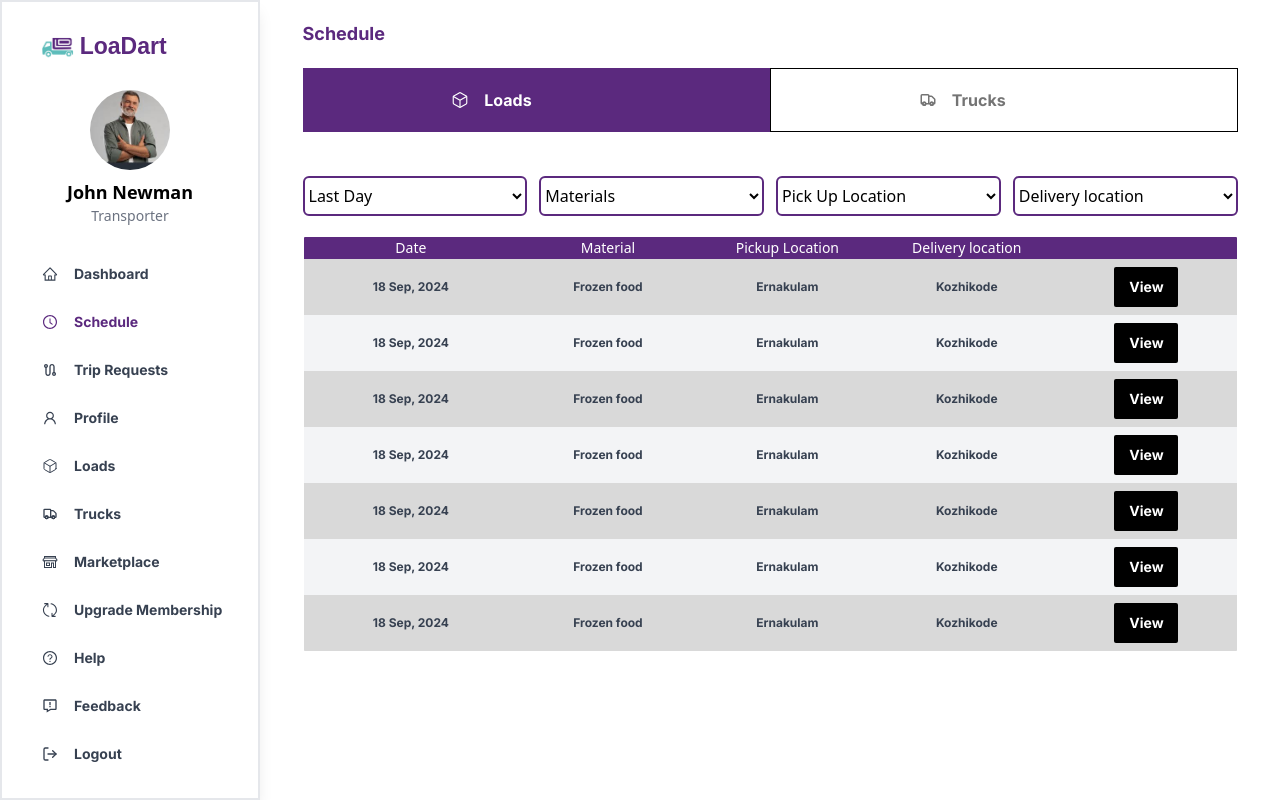
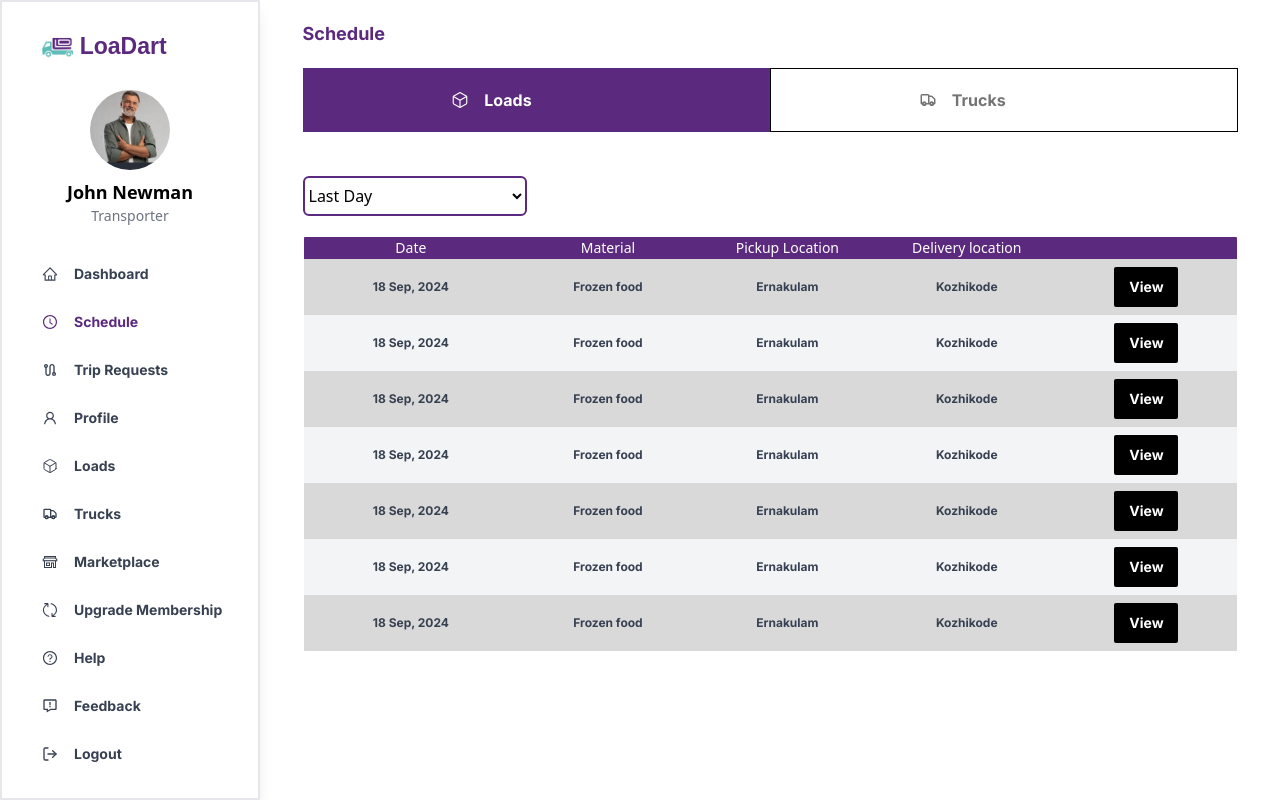
Before and after one commit to nihalmohd/LoaDart, a React (Vite) app: page /Transpoter/Dashboard in a window 1280 px wide. Both pictures are taken after a click on the link "Schedule". Built offline with nearby package versions, Linux system fonts and the light colour scheme.

Commit message:
is the schedule page bug fixed

```diff
--- a/src/assets/components/Transpoter/Schedule/Load/ScheduleLoadTable.jsx
+++ b/src/assets/components/Transpoter/Schedule/Load/ScheduleLoadTable.jsx
@@ -14,63 +14,7 @@ const ScheduleLoadTable = () => {
                     <option value="Last Year">Last Year</option>
                     </select>
                 </div>
-                <div className="w-full h-10 border-2 border-[#5B297E] rounded-md mt-5 felx justify-center items-center">
-                    <select name="" id="" className='bg-transparent w-full h-full flex justify-center items-center focus:outline-none '>
-                    <option value="">Materials</option>
-                          <option value="Auto Parts">Auto Parts</option>
-                          <option value="Bardana Jute">Bardana Jute</option>
-                          <option value="Building materials">Building materials</option>
-                          <option value="Cement">Cement</option>
-                          <option value="Chemicals">Chemicals</option>
-                          <option value="Coal and Ash">Coal and Ash</option>
-                          <option value="Container">Container</option>
-                          <option value="Cotten">Cotten</option>
-                          <option value="Cotton Seed">Cotton Seed</option>
-                          <option value="Electronics Consumer Durables">Electronics Consumer Durables</option>
-                          <option value="Fertilizers">Fertilizers</option>
-                          <option value="Fruits and Vegetables">Fruits and Vegetables</option>
-                          <option value="Furniture and Wood Products">Furniture and Wood Products</option>
-                          <option value="House Hold Goods">House Hold Goods</option>
-                          <option value="Industrial Equipments">Industrial Equipments</option>
-                          <option value="Iron Sheets or Bars or Scraps">Iron Sheets or Bars or Scraps</option>
-                          <option value="Liquids in Drums">Liquids in Drums</option>
-                          <option value="Liquids or Oil">Liquids or Oil</option>
-                          <option value="Machinery new">Machinery new</option>
-                          <option value="Machinery old">Machinery old</option>
-                          <option value="Medicals">Medicals</option>
-                          <option value="Metals">Metals</option>
-                          <option value="Mill Jute Oil">Mill Jute Oil</option>
-                          <option value="others">Others</option>
-                          <option value="Packaging & Containers">Packaging & Containers</option>
-                          <option value="Packed Food">Packed Food</option>
-                          <option value="Pen">Pen</option>
-                          <option value="Plastic">Plastic</option>
-                          <option value="Plastic Pipes Or Other products">Plastic Pipes Or Other Products</option>
-                          <option value="Powder Bages">Powder Bags</option>
-                          <option value="Printed Books or Paper Rolls">Printed Books or Paper Rolls</option>
-                          <option value="Refrigerated goods">Refrigerated Goods</option>
-                          <option value="Rice or wheat or Agriculture Products">Rice, Wheat, or Agriculture Products</option>
-                          <option value="Scrap">Scrap</option>
-                          <option value="Spices">Spices</option>
-                          <option value="Textails">Textiles</option>
-                          <option value="Tyre and Rubber Products">Tyre and Rubber Products</option>
-                          <option value="Vehicles or Car">Vehicles or Car</option>
-                    </select>
-                </div>
-                <div className="w-full h-10 border-2 border-[#5B297E] rounded-md mt-5 felx justify-center items-center">
-                    <select name="" id="" className='bg-transparent w-full h-full flex justify-center items-center focus:outline-none '>
-                    <option value="">Pick Up Location</option>
-                    <option value="Erankulam">Eranakulam</option>
 
-                    </select>
-                </div>
-                <div className="w-full h-10 border-2 border-[#5B297E] rounded-md mt-5 felx justify-center items-center">
-                    <select name="" id="" className='bg-transparent w-full h-full flex justify-center items-center focus:outline-none '>
-                    <option value="">Delivery location</option>
-                    <option value="Kozhikode">Kozhikode</option>
-
-                    </select>
-                </div>
             </div>
               <div className="w-full h-full flex justify-center items-center">
 
--- a/src/assets/components/Transpoter/Schedule/Truck/ScheduleTruckTable.jsx
+++ b/src/assets/components/Transpoter/Schedule/Truck/ScheduleTruckTable.jsx
@@ -14,27 +14,7 @@ const ScheduleTruckTable = () => {
                     <option value="Last Year">Last Year</option>
                     </select>
                 </div>
-                <div className="w-full h-10 border-2 border-[#5B297E] rounded-md mt-5 felx justify-center items-center">
-                    <select name="" id="" className='bg-transparent w-full h-full flex justify-center items-center focus:outline-none '>
-                    <option value="">Vehicle Registration</option>
-                    <option value="">KL 07 AX  1234 5678 90 ABC</option>
 
-                    </select>
-                </div>
-                <div className="w-full h-10 border-2 border-[#5B297E] rounded-md mt-5 felx justify-center items-center">
-                    <select name="" id="" className='bg-transparent w-full h-full flex justify-center items-center focus:outline-none '>
-                    <option value="">Pick Up Location</option>
-                    <option value="Erankulam">Eranakulam</option>
-
-                    </select>
-                </div>
-                <div className="w-full h-10 border-2 border-[#5B297E] rounded-md mt-5 felx justify-center items-center">
-                    <select name="" id="" className='bg-transparent w-full h-full flex justify-center items-center focus:outline-none '>
-                    <option value="">Delivery location</option>
-                    <option value="Kozhikode">Kozhikode</option>
-
-                    </select>
-                </div>
             </div>
               <div className="w-full h-full flex justify-center items-center">
 
--- a/src/assets/components/Transpoter/Sidebar/Sidebar.jsx
+++ b/src/assets/components/Transpoter/Sidebar/Sidebar.jsx
@@ -15,8 +15,8 @@ import TransporterProfileDetails from '../TranspoterProfile/TransporterProfileDe
 import MarketPlaceTopButtons from '../Marketplace/MarketPlaceTopButtons';
 import SearchLoads from '../Loads/SearchLoads';
 import YourLoads from '../Loads/YourLoads';
-import SearchTruck from '../Truck/SearchTruck';
-import YourTruck from '../Truck/YourTruck';
+import SearchTruck from '../../Truck/SearchTruck';
+import YourTruck from '../../Truck/YourTruck';
 
 function Sidebar() {
     const [isTrucksOpen, setIsTrucksOpen] = useState(false);
```
Also changed, not shown: src/assets/components/Truck/SearchTruck.jsx (renamed from src/assets/components/Transpoter/Truck/SearchTruck.jsx), src/assets/components/Truck/YourTruck.jsx (renamed from src/assets/components/Transpoter/Truck/YourTruck.jsx).
